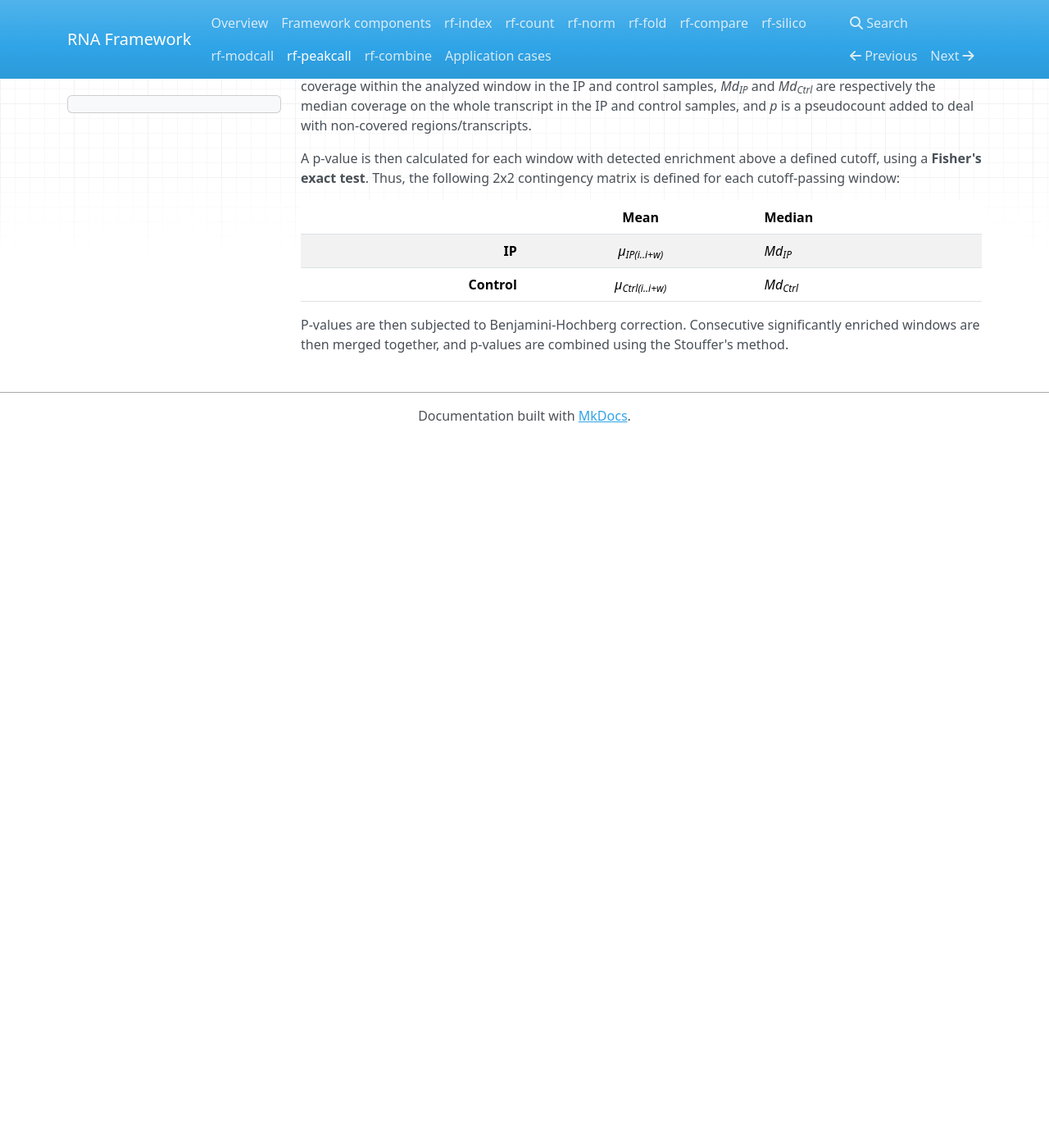
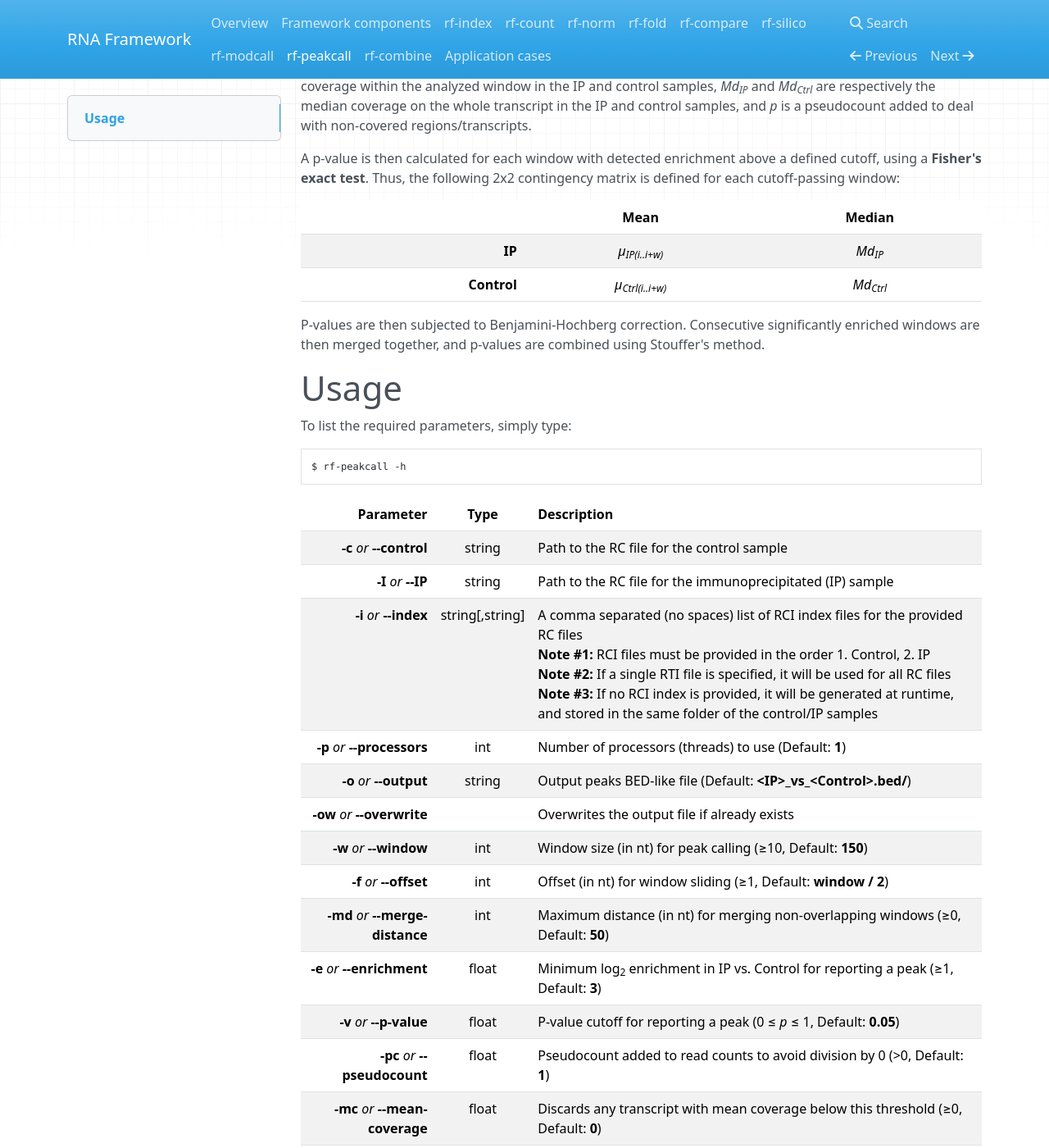
Before and after one commit to dincarnato/RNAFramework, an MkDocs documentation site: the page built from docs/rf-peakcall.md, in a window 1280 px wide and 1400 px high, scrolled down 270 px. Shown: the whole window at 82% size. Built offline with MkDocs 1.6.1, drawn with Linux system fonts in a browser that asks for light colours; nearby versions of some CDN libraries; old or Windows-style settings are respelled for this version of MkDocs; before the commit the page ends 900 px from its top, so only the background shows below that; some of the changed text lies outside the part shown.

Commit message:
no message

````diff
--- a/docs/rf-peakcall.md
+++ b/docs/rf-peakcall.md
@@ -1,15 +1,40 @@
 The RF PeakCall module takes two RC files generated by the RF Count module, and performs transcriptome-wide peak calling from RNA immunoprecipitation (IP) experiments.<br/>
 Analysis is performed by sliding a window of length *w* along the transcript, and calculating the signal enrichment in the IP sample versus control sample as:<br/>
 
-<math display="block" xmlns="http://www.w3.org/1998/Math/MathML"><msub><mi>E</mi><mrow><mo>(</mo><mi>i</mi><mo>.</mo><mo>.</mo><mi>i</mi><mo>+</mo><mi>w</mi><mo>)</mo></mrow></msub><mo>=</mo><mfrac><mstyle displaystyle="true"><mfrac bevelled="true"><mfenced><mrow><msub><mi>&#x3BC;</mi><mrow><mi>I</mi><mi>P</mi><mo>(</mo><mi>i</mi><mo>.</mo><mo>.</mo><mi>i</mi><mo>+</mo><mi>w</mi><mo>)</mo></mrow></msub><mo>+</mo><mi>p</mi></mrow></mfenced><mfenced><mrow><mi>M</mi><msub><mi>d</mi><mrow><mi>I</mi><mi>P</mi></mrow></msub><mo>+</mo><mi>p</mi></mrow></mfenced></mfrac></mstyle><mstyle displaystyle="true"><mfrac bevelled="true"><mfenced><mrow><msub><mi>&#x3BC;</mi><mrow><mi>C</mi><mi>t</mi><mi>r</mi><mi>l</mi><mo>(</mo><mi>i</mi><mo>.</mo><mo>.</mo><mi>i</mi><mo>+</mo><mi>w</mi><mo>)</mo></mrow></msub><mo>+</mo><mi>p</mi></mrow></mfenced><mfenced><mrow><mi>M</mi><msub><mi>d</mi><mrow><mi>C</mi><mi>t</mi><mi>r</mi><mi>l</mi></mrow></msub><mo>+</mo><mi>p</mi></mrow></mfenced></mfrac></mstyle></mfrac></math>
+<math display="block" xmlns="http://www.w3.org/1998/Math/MathML"><msub><mi>E</mi><mrow><mo>(</mo><mi>i</mi><mo>.</mo><mo>.</mo><mi>i</mi><mo>+</mo><mi>w</mi><mo>)</mo></mrow></msub><mo>=</mo><msub><mi>log</mi><mrow><mo>2</mo></mrow></msub><mfenced><mfrac><mstyle displaystyle="true"><mfrac bevelled="true"><mfenced><mrow><msub><mi>&#x3BC;</mi><mrow><mi>I</mi><mi>P</mi><mo>(</mo><mi>i</mi><mo>.</mo><mo>.</mo><mi>i</mi><mo>+</mo><mi>w</mi><mo>)</mo></mrow></msub><mo>+</mo><mi>p</mi></mrow></mfenced><mfenced><mrow><mi>M</mi><msub><mi>d</mi><mrow><mi>I</mi><mi>P</mi></mrow></msub><mo>+</mo><mi>p</mi></mrow></mfenced></mfrac></mstyle><mstyle displaystyle="true"><mfrac bevelled="true"><mfenced><mrow><msub><mi>&#x3BC;</mi><mrow><mi>C</mi><mi>t</mi><mi>r</mi><mi>l</mi><mo>(</mo><mi>i</mi><mo>.</mo><mo>.</mo><mi>i</mi><mo>+</mo><mi>w</mi><mo>)</mo></mrow></msub><mo>+</mo><mi>p</mi></mrow></mfenced><mfenced><mrow><mi>M</mi><msub><mi>d</mi><mrow><mi>C</mi><mi>t</mi><mi>r</mi><mi>l</mi></mrow></msub><mo>+</mo><mi>p</mi></mrow></mfenced></mfrac></mstyle></mfrac></mfenced></math>
 <br/>
 where *i* and *i+w* are the start and end position of the window, *&#x3BC;<sub>IP(i..i+w)</sub>* and *&#x3BC;<sub>Ctrl(i..i+w)</sub>* are respectively the mean coverage within the analyzed window in the IP and control samples, *Md<sub>IP</sub>* and *Md<sub>Ctrl</sub>* are respectively the median coverage on the whole transcript in the IP and control samples, and *p* is a pseudocount added to deal with non-covered regions/transcripts.<br/>
 
 A p-value is then calculated for each window with detected enrichment above a defined cutoff, using a __Fisher's exact test__. Thus, the following 2x2 contingency matrix is defined for each cutoff-passing window:<br/>
 
  &nbsp; | Mean | Median
--------------: | :------------:  | :------------
+-------------: | :------------:  | :------------:
 __IP__ | *&#x3BC;<sub>IP(i..i+w)</sub>* | *Md<sub>IP</sub>*
 __Control__ | *&#x3BC;<sub>Ctrl(i..i+w)</sub>* | *Md<sub>Ctrl</sub>*
 
-P-values are then subjected to Benjamini-Hochberg correction. Consecutive significantly enriched windows are then merged together, and p-values are combined using the Stouffer's method.
+P-values are then subjected to Benjamini-Hochberg correction. Consecutive significantly enriched windows are then merged together, and p-values are combined using Stouffer's method.<br/>
+
+# Usage
+To list the required parameters, simply type:
+
+```bash
+$ rf-peakcall -h
+```
+
+Parameter         | Type | Description
+----------------: | :--: |:------------
+__-c__ *or* __--control__ | string | Path to the RC file for the control sample
+__-I__ *or* __--IP__ | string | Path to the RC file for the immunoprecipitated (IP) sample
+__-i__ *or* __--index__ | string[,string] | A comma separated (no spaces) list of RCI index files for the provided RC files<br/>__Note #1:__ RCI files must be provided in the order 1. Control, 2. IP<br/>__Note #2:__ If a single RTI file is specified, it will be used for all RC files<br/>__Note #3:__ If no RCI index is provided, it will be generated at runtime, and stored in the same folder of the control/IP samples
+__-p__ *or* __--processors__ | int | Number of processors (threads) to use (Default: __1__)
+__-o__ *or* __--output__ | string | Output peaks BED-like file (Default: __&lt;IP&gt;\_vs\_&lt;Control&gt;.bed/__)
+__-ow__ *or* __--overwrite__ | | Overwrites the output file if already exists
+__-w__ *or* __--window__ | int | Window size (in nt) for peak calling (&ge;10, Default: __150__)
+__-f__ *or* __--offset__ | int | Offset (in nt) for window sliding (&ge;1, Default: __window / 2__)
+__-md__ *or* __--merge-distance__ | int | Maximum distance (in nt) for merging non-overlapping windows (&ge;0, Default: __50__)
+__-e__ *or* __--enrichment__ | float | Minimum log<sub>2</sub> enrichment in IP vs. Control for reporting a peak (&ge;1, Default: __3__)
+__-v__ *or* __--p-value__ | float | P-value cutoff for reporting a peak (0 &le; *p* &le; 1, Default: __0.05__)
+__-pc__ *or* __--pseudocount__ | float | Pseudocount added to read counts to avoid division by 0 (&gt;0, Default: __1__)
+__-mc__ *or* __--mean-coverage__ | float | Discards any transcript with mean coverage below this threshold (&ge;0, Default: __0__)
+__-ec__ *or* __--median-coverage__ | float | Discards any transcript with median coverage below this threshold (&ge;0, Default: __0__)
+__-D__ *or* __--decimals__ | int | Number of decimals for reporting enrichment/p-value (1-10, Default: __3__)
````
